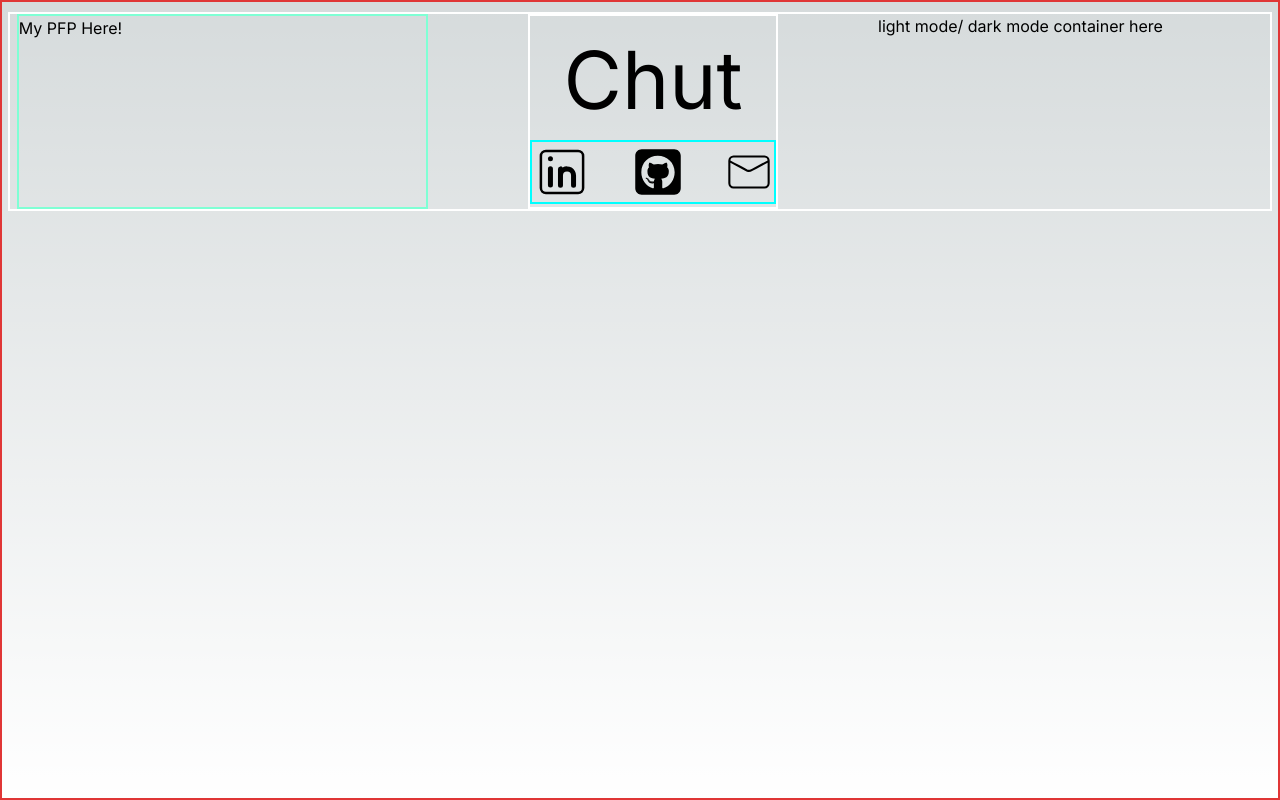
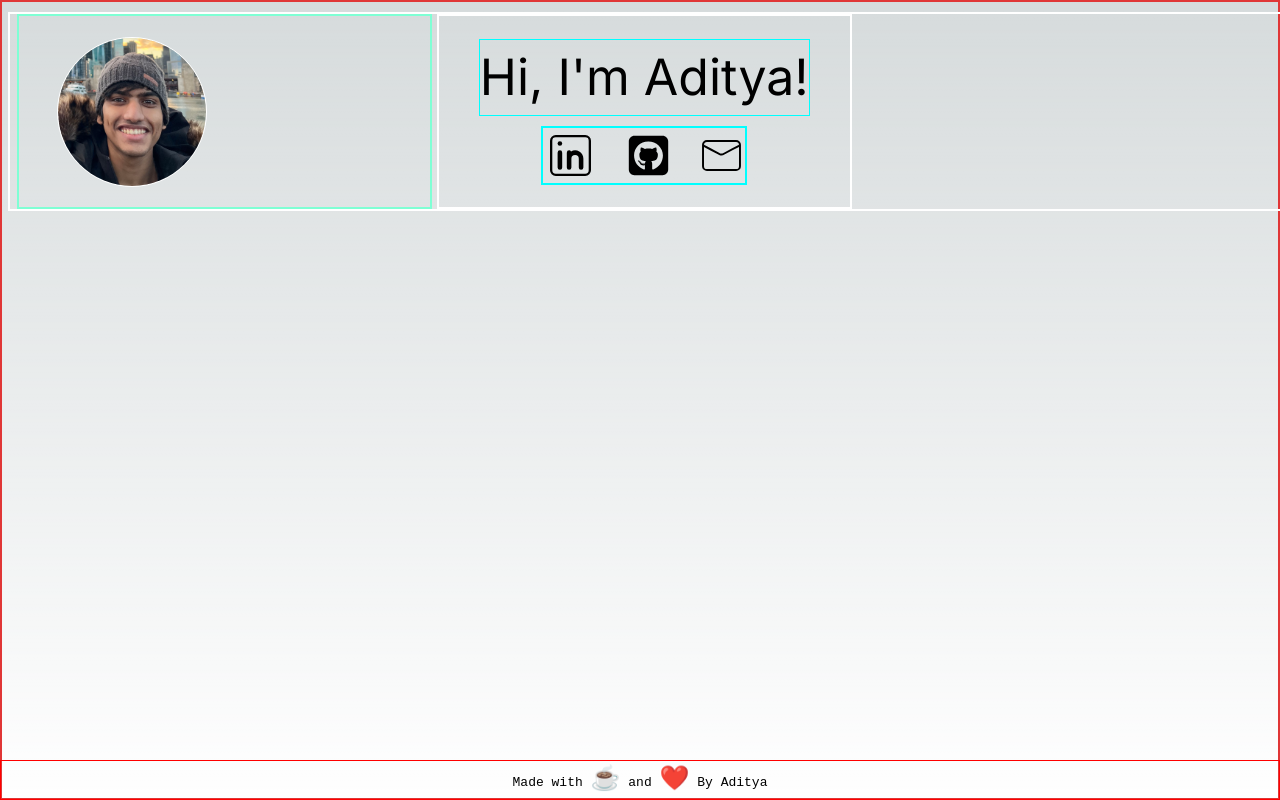
Before and after one commit to AdityaKunte18/AdityaKunte18.github.io, a Next.js app: page / in a window 1280 px wide. Built offline with nearby package versions, Linux system fonts and the light colour scheme.

Commit message:
adjustments

```diff
--- a/src/app/page.js
+++ b/src/app/page.js
@@ -4,30 +4,36 @@ import { SlSocialLinkedin } from "react-icons/sl";
 import { FaSquareGithub } from "react-icons/fa6";
 import { VscMail } from "react-icons/vsc";
 import { CiMail } from "react-icons/ci";
+import Image from 'next/image';
 
 export default function Home() {
   return (
     <div className="mainContainer">
       <div className="headerSection">
         <div className="imageContainer">
-          <h1>My PFP Here!</h1>
+          <div className="pfpContainer">
+            <Image src = '/pfp_updated.jpg' alt='my pfp here'  width={150} height={150} className="pfp"/>
+
+          </div>
         </div>
         <div className="titleContainer">
           <div className="nameContainer">
-            <h2 style={{fontSize:80}}>Chut</h2>
+            <h2 style={{fontSize:50}}>Hi, I'm Aditya!</h2>
           </div>
           <div className="iconContainer">
-            <CiLinkedin size={60}/>
-            <FaSquareGithub size={52} />
-            <CiMail size={50}/>
+            <CiLinkedin size={55}/>
+            <FaSquareGithub size={45} />
+            <CiMail size={47}/>
           </div>
         </div>
         <div>
-          <h1>light mode/ dark mode container here</h1>
         </div>
-       <div>
+       <div style={{width:'33%'}}>
 
        </div>
+      </div>
+      <div className="footerContainer">
+      <h1 style={{fontFamily:'monospace'}}>Made with <span style={{fontSize:'18pt'}}>☕️</span> and <span style={{fontSize:'18pt'}}>❤️</span> By Aditya </h1>
       </div>
     </div>
   );
--- a/src/styles/styles.css
+++ b/src/styles/styles.css
@@ -1,6 +1,6 @@
 .mainContainer {
   display: flex;
-  flex-direction: row;
+  flex-direction: column;
   border-color: rgb(224, 54, 54);
   border-width: 2px;
   width: 100%;
@@ -31,7 +31,7 @@ html, body {
 .titleContainer {
   display: flex;
   flex-direction: column;
-  width: 20%;
+  width: 33%;
   border-width: 2px;
   border-color: white;
   justify-content: center;
@@ -39,23 +39,77 @@ html, body {
 }
 
 .imageContainer {
+  display: flex;
   border-width: 2px;
   border-color: aquamarine;
   width: 33% ;
+  justify-content: center;
+  align-items: center;
 }
+.pfpContainer {
+  border-radius: 50%;
+  border-color: white;
+  border-width: 1px;
+  overflow: hidden;
+  width: 150;
+  height: 150;
+  display: flex;
+  margin-right: 45%;
+}
+
+.pfpContainer {
+  border-radius: 50%;
+  border: 1px solid white; /* Ensure visibility against backgrounds */
+  overflow: hidden;
+  width: 150px; /* Ensure units are specified */
+  height: 150px;
+  display: flex;
+  justify-content: center;
+  align-items: center;
+  transition: transform 0.3s ease-in-out; /* Smooth transition for hover effects */
+}
+
+.pfpContainer:hover {
+  transform: scale(1.05); /* Slightly enlarge on hover */
+}
+
+/* Ensure the Next.js Image component fits your container */
+.pfpContainer img {
+  object-fit: cover; /* Cover the container without losing aspect ratio */
+  border-radius: 50%; /* Ensure the image itself is also rounded if necessary */
+}
+
 
 .iconContainer {
   display: flex;
   flex-direction: row;
   border-width: 2px;
   border-color: aqua;
-  width: 100%;
+  width: 50%;
   justify-content: space-between;
   align-items: center;
+  margin-top: 2.5%;
 }
 
 
 .nameContainer {
   font-size: 20;
   margin-top: -1;
+  border-color: aqua;
+  border-width: 1px;
 }
+
+.footerContainer {
+  display: flex;
+  flex-direction: row;
+  width: 100%;
+  height: 5%;
+  border-color: red;
+  border-width: 1px;
+  position: absolute;
+  left: 0;
+  bottom: 0;
+  width: 100%;
+  align-items: center;
+  justify-content: center;
+}
```
